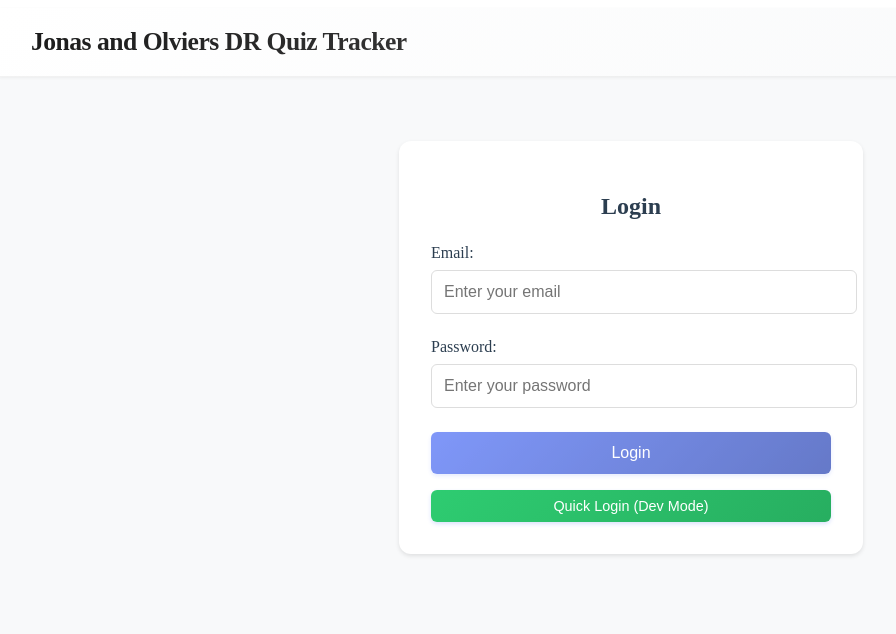
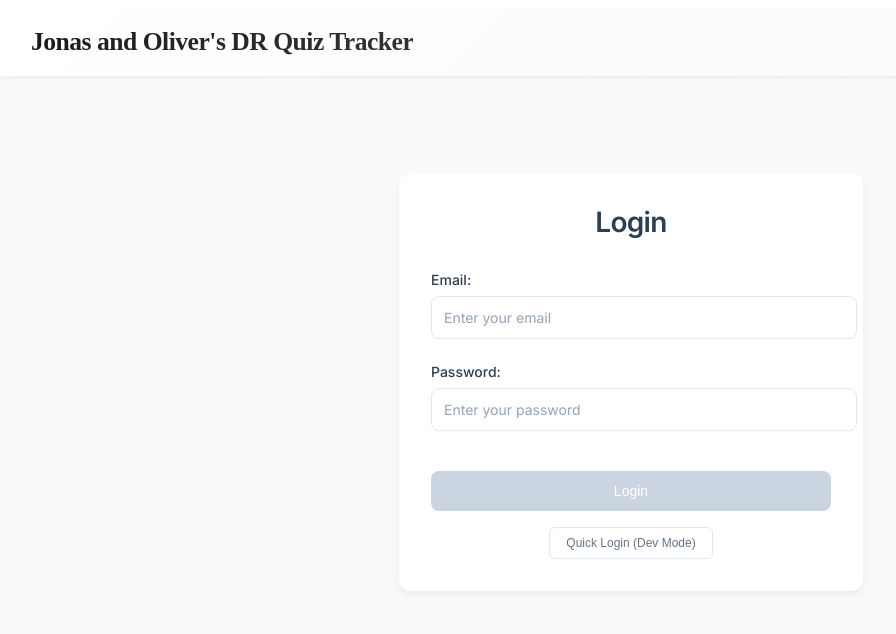
Before and after one commit to Olingz/quizvibe, an Angular app in the folder vibe2/: page /login in a window 1280 px wide. Shown: the top 634 px of the page, without its empty margins (9-905 px from the left). Built offline with nearby package versions, Linux system fonts and the light colour scheme; no server answers.

Commit message:
Fix header typo, enhance login and quiz results styles, and implement player filtering in quiz results list.

```diff
--- a/vibe2/src/app/app.component.html
+++ b/vibe2/src/app/app.component.html
@@ -1,7 +1,7 @@
 <div class="app-container">
   <header>
     <div class="header-content">
-      <h1>Jonas and Olviers DR Quiz Tracker</h1>
+      <h1>Jonas and Oliver's DR Quiz Tracker</h1>
       <div class="auth-controls" *ngIf="authService.isAuthenticated()">
         <button (click)="logout()">Logout</button>
       </div>
@@ -11,4 +11,4 @@
   <main>
     <router-outlet></router-outlet>
   </main>
-</div>
+  </div>
--- a/vibe2/src/app/components/login/login.component.css
+++ b/vibe2/src/app/components/login/login.component.css
@@ -1,16 +1,23 @@
+@import url('https://fonts.googleapis.com/css2?family=Inter:wght@400;500;600&display=swap');
+
 .login-container {
   max-width: 400px;
-  margin: 2rem auto;
+  margin: 4rem auto;
   padding: 2rem;
   background: white;
   border-radius: 12px;
-  box-shadow: 0 2px 4px rgba(0, 0, 0, 0.1);
+  box-shadow: 0 4px 6px rgba(0, 0, 0, 0.05);
+  font-family: 'Inter', -apple-system, BlinkMacSystemFont, 'Segoe UI', Roboto, Oxygen, Ubuntu, Cantarell, 'Open Sans', 'Helvetica Neue', sans-serif;
 }
 
 h2 {
   color: #2c3e50;
-  margin-bottom: 1.5rem;
+  margin: 0 0 2rem 0;
+  font-size: 1.75rem;
+  font-weight: 600;
+  letter-spacing: -0.025em;
   text-align: center;
+  font-family: 'Inter', sans-serif;
 }
 
 .form-group {
@@ -22,57 +29,76 @@ label {
   margin-bottom: 0.5rem;
   color: #2c3e50;
   font-weight: 500;
+  font-size: 0.875rem;
 }
 
 input {
   width: 100%;
   padding: 0.75rem;
-  border: 1px solid #ddd;
-  border-radius: 6px;
-  font-size: 1rem;
+  border: 1px solid #e2e8f0;
+  border-radius: 8px;
+  font-size: 0.875rem;
   transition: border-color 0.2s ease;
+  font-family: inherit;
 }
 
 input:focus {
   outline: none;
-  border-color: #3498db;
+  border-color: #e31f26;
+  box-shadow: 0 0 0 3px rgba(227, 31, 38, 0.1);
 }
 
-button {
+input::placeholder {
+  color: #94a3b8;
+}
+
+button[type="submit"] {
   width: 100%;
-  background: linear-gradient(135deg, #4a6cf7 0%, #2541b2 100%);
+  background: #e31f26;
   color: white;
-  padding: 0.75rem;
+  padding: 0.75rem 1.5rem;
   border: none;
-  border-radius: 6px;
-  font-size: 1rem;
+  border-radius: 8px;
   font-weight: 500;
   cursor: pointer;
   transition: all 0.2s ease;
-  box-shadow: 0 2px 4px rgba(74, 108, 247, 0.2);
+  font-size: 0.875rem;
+  margin-top: 1rem;
 }
 
-button:hover:not(:disabled) {
-  transform: translateY(-1px);
-  box-shadow: 0 4px 8px rgba(74, 108, 247, 0.3);
+button[type="submit"]:hover:not(:disabled) {
+  background: #c71f25;
 }
 
-button:disabled {
-  opacity: 0.7;
+button[type="submit"]:disabled {
+  background: #cbd5e1;
   cursor: not-allowed;
 }
 
 .quick-login {
   margin-top: 1rem;
+  text-align: center;
 }
 
 .quick-login-btn {
-  background: linear-gradient(135deg, #2ecc71 0%, #27ae60 100%);
-  font-size: 0.9rem;
-  padding: 0.5rem;
+  background: transparent;
+  border: 1px solid #e2e8f0;
+  color: #64748b;
+  padding: 0.5rem 1rem;
+  border-radius: 6px;
+  font-size: 0.75rem;
+  cursor: pointer;
+  transition: all 0.2s ease;
 }
 
-.quick-login-btn:hover:not(:disabled) {
-  transform: translateY(-1px);
-  box-shadow: 0 4px 8px rgba(46, 204, 113, 0.3);
+.quick-login-btn:hover {
+  background: #f8fafc;
+  border-color: #cbd5e1;
 }
+
+@media (max-width: 768px) {
+  .login-container {
+    margin: 2rem 1rem;
+    padding: 1.5rem;
+  }
+}
--- a/vibe2/src/app/components/quiz-results-list/quiz-results-list.component.css
+++ b/vibe2/src/app/components/quiz-results-list/quiz-results-list.component.css
@@ -1,9 +1,12 @@
+@import url('https://fonts.googleapis.com/css2?family=Inter:wght@400;500;600&display=swap');
+
 .quiz-results-container {
   max-width: 1200px;
   margin: 0 auto;
   padding: 2rem;
   background: #f8f9fa;
   min-height: 100vh;
+  font-family: 'Inter', -apple-system, BlinkMacSystemFont, 'Segoe UI', Roboto, Oxygen, Ubuntu, Cantarell, 'Open Sans', 'Helvetica Neue', sans-serif;
 }
 
 .header {
@@ -22,10 +25,23 @@ h2 {
   margin: 0;
   font-size: 1.75rem;
   font-weight: 600;
+  letter-spacing: -0.025em;
+  font-family: 'Inter', sans-serif;
+}
+
+h3 {
+  color: #2c3e50;
+  margin-bottom: 1rem;
+  padding-bottom: 0.5rem;
+  border-bottom: 2px solid #e2e8f0;
+  font-size: 1.25rem;
+  font-weight: 600;
+  letter-spacing: -0.025em;
+  font-family: 'Inter', sans-serif;
 }
 
 .add-button {
-  background: linear-gradient(135deg, #4a6cf7 0%, #2541b2 100%);
+  background: #e31f26;
   color: white;
   padding: 0.75rem 1.5rem;
   border: none;
@@ -33,12 +49,14 @@ h2 {
   cursor: pointer;
   font-weight: 500;
   transition: all 0.2s ease;
-  box-shadow: 0 2px 4px rgba(74, 108, 247, 0.2);
+  box-shadow: 0 2px 4px rgba(227, 31, 38, 0.2);
+  font-family: inherit;
 }
 
 .add-button:hover {
+  background: #c71f25;
   transform: translateY(-1px);
-  box-shadow: 0 4px 8px rgba(74, 108, 247, 0.3);
+  box-shadow: 0 4px 8px rgba(227, 31, 38, 0.3);
 }
 
 .filters {
@@ -60,6 +78,7 @@ label {
   margin-bottom: 0.5rem;
   color: #2c3e50;
   font-weight: 500;
+  font-size: 0.875rem;
 }
 
 select {
@@ -67,10 +86,11 @@ select {
   padding: 0.75rem;
   border: 1px solid #e2e8f0;
   border-radius: 8px;
-  font-size: 1rem;
+  font-size: 0.875rem;
   background-color: white;
   cursor: pointer;
   transition: border-color 0.2s ease;
+  font-family: inherit;
 }
 
 select:focus {
@@ -90,6 +110,7 @@ select:focus {
   border-bottom: 2px solid #e2e8f0;
   font-size: 1.25rem;
   font-weight: 600;
+  letter-spacing: -0.025em;
 }
 
 .results-list {
@@ -122,22 +143,25 @@ select:focus {
 .player-name {
   font-weight: 600;
   color: #2c3e50;
-  font-size: 1.1rem;
+  font-size: 1rem;
+  letter-spacing: -0.025em;
+  font-family: 'Inter', sans-serif;
 }
 
 .score {
-  background: linear-gradient(135deg, #4a6cf7 0%, #2541b2 100%);
+  background: #e31f26;
   color: white;
   padding: 0.25rem 0.75rem;
   border-radius: 6px;
   font-weight: 500;
+  font-size: 0.875rem;
 }
 
 .result-details {
   display: flex;
   justify-content: space-between;
   color: #64748b;
-  font-size: 0.9rem;
+  font-size: 0.875rem;
   margin-bottom: 1rem;
 }
 
@@ -155,7 +179,7 @@ select:focus {
   align-items: center;
   justify-content: center;
   border-radius: 6px;
-  font-size: 1rem;
+  font-size: 0.875rem;
   font-weight: 500;
 }
 
@@ -180,7 +204,7 @@ select:focus {
 .delete-button {
   position: absolute;
   bottom: 0.5rem;
-  left: 0.5rem;
+  right: 0.5rem;
   width: auto;
   background: transparent;
   color: #64748b;
@@ -198,6 +222,40 @@ select:focus {
   background: #fee2e2;
   color: #ef4444;
   opacity: 1;
+}
+
+.player-chips {
+  display: flex;
+  flex-wrap: wrap;
+  gap: 0.5rem;
+  margin-top: 0.5rem;
+}
+
+.player-chip {
+  padding: 0.25rem 0.75rem;
+  border-radius: 1rem;
+  border: 1px solid #e2e8f0;
+  background-color: #f8fafc;
+  color: #475569;
+  font-size: 0.875rem;
+  cursor: pointer;
+  transition: all 0.2s ease;
+}
+
+.player-chip:hover {
+  background-color: #f1f5f9;
+  border-color: #cbd5e1;
+}
+
+.player-chip.selected {
+  background-color: #3b82f6;
+  border-color: #3b82f6;
+  color: white;
+}
+
+.player-chip.selected:hover {
+  background-color: #2563eb;
+  border-color: #2563eb;
 }
 
 @media (max-width: 768px) {
--- a/vibe2/src/app/components/quiz-results-list/quiz-results-list.component.html
+++ b/vibe2/src/app/components/quiz-results-list/quiz-results-list.component.html
@@ -11,6 +11,19 @@
   </div>
 
   <div class="filters">
+    <div class="filter-group">
+      <label>Filter by Player:</label>
+      <div class="player-chips">
+        <button
+          *ngFor="let player of availablePlayers"
+          class="player-chip"
+          [class.selected]="selectedPlayer === player"
+          (click)="togglePlayerFilter(player)">
+          {{ player }}
+        </button>
+      </div>
+    </div>
+
     <div class="filter-group">
       <label for="weekFilter">Filter by Week:</label>
       <select id="weekFilter" [(ngModel)]="selectedWeek" (change)="filterResults()">
--- a/vibe2/src/app/components/quiz-results-list/quiz-results-list.component.ts
+++ b/vibe2/src/app/components/quiz-results-list/quiz-results-list.component.ts
@@ -23,8 +23,10 @@ export class QuizResultsListComponent implements OnInit {
   filteredResults: ResultGroup[] = [];
   availableWeeks: number[] = [];
   availableCategories: string[] = [];
+  availablePlayers: string[] = [];
   selectedWeek: number | '' = '';
   selectedCategory: string = '';
+  selectedPlayer: string = '';
   showAddForm: boolean = false;
 
   constructor(private quizResultsService: QuizResultsService) {}
@@ -42,13 +44,21 @@ export class QuizResultsListComponent implements OnInit {
   }
 
   private updateAvailableFilters(): void {
-    // Get unique weeks and categories
+    // Get unique weeks, categories, and players
     this.availableWeeks = [...new Set(this.results.map(r => r.weekNumber))].sort((a, b) => b - a);
     this.availableCategories = [...new Set(this.results.map(r => r.category))].sort();
+    this.availablePlayers = [...new Set(this.results.map(r => r.playerName))].sort();
   }
 
   filterResults(): void {
     let filtered = this.results;
+
+    // Apply player name filter
+    if (this.selectedPlayer) {
+      filtered = filtered.filter(r =>
+        r.playerName.toLowerCase().includes(this.selectedPlayer.toLowerCase())
+      );
+    }
 
     // Apply week filter
     if (this.selectedWeek) {
@@ -131,4 +141,9 @@ export class QuizResultsListComponent implements OnInit {
     this.showAddForm = false;
     this.loadResults();
   }
+
+  togglePlayerFilter(player: string): void {
+    this.selectedPlayer = this.selectedPlayer === player ? '' : player;
+    this.filterResults();
+  }
 }
```
